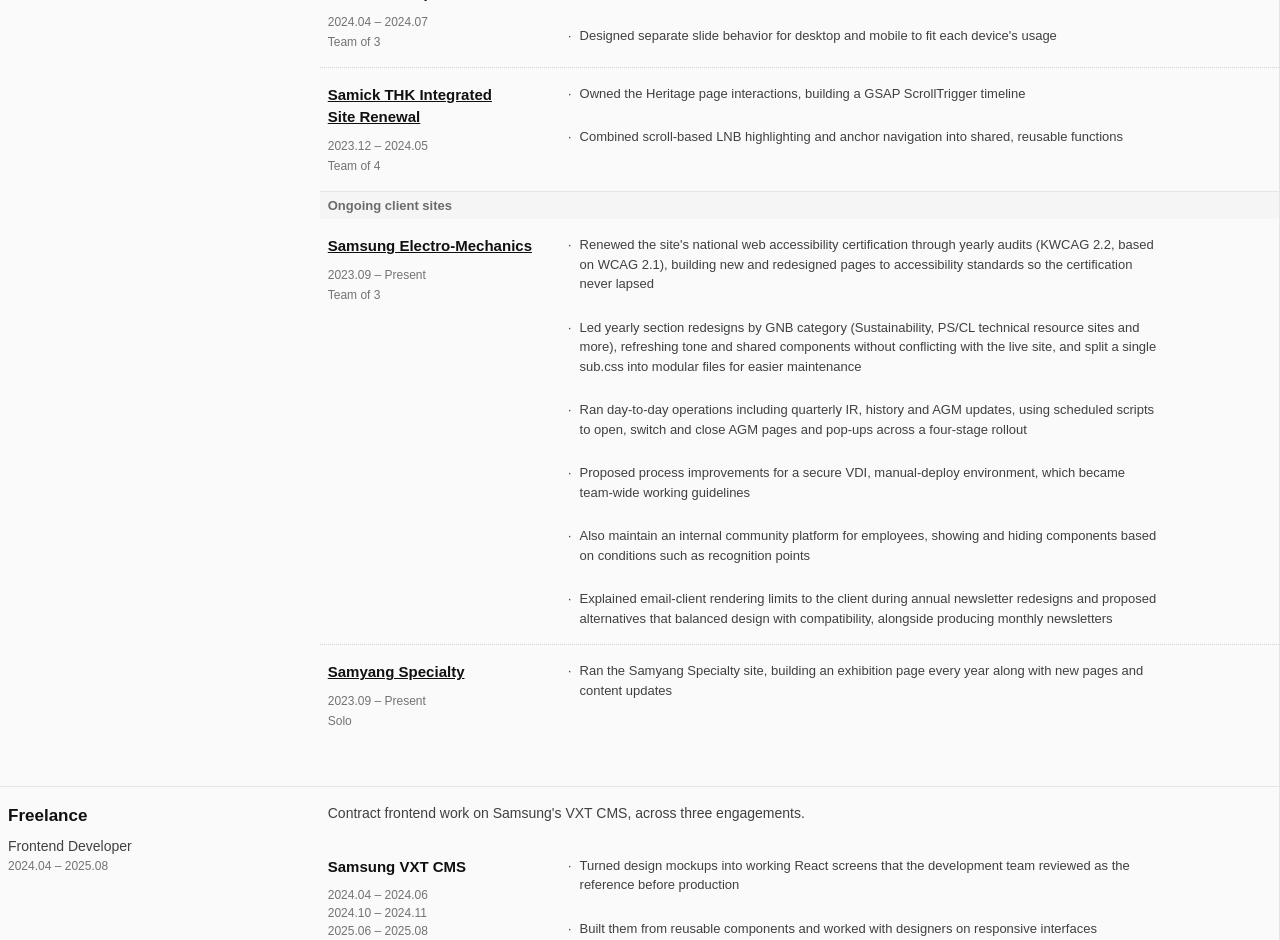
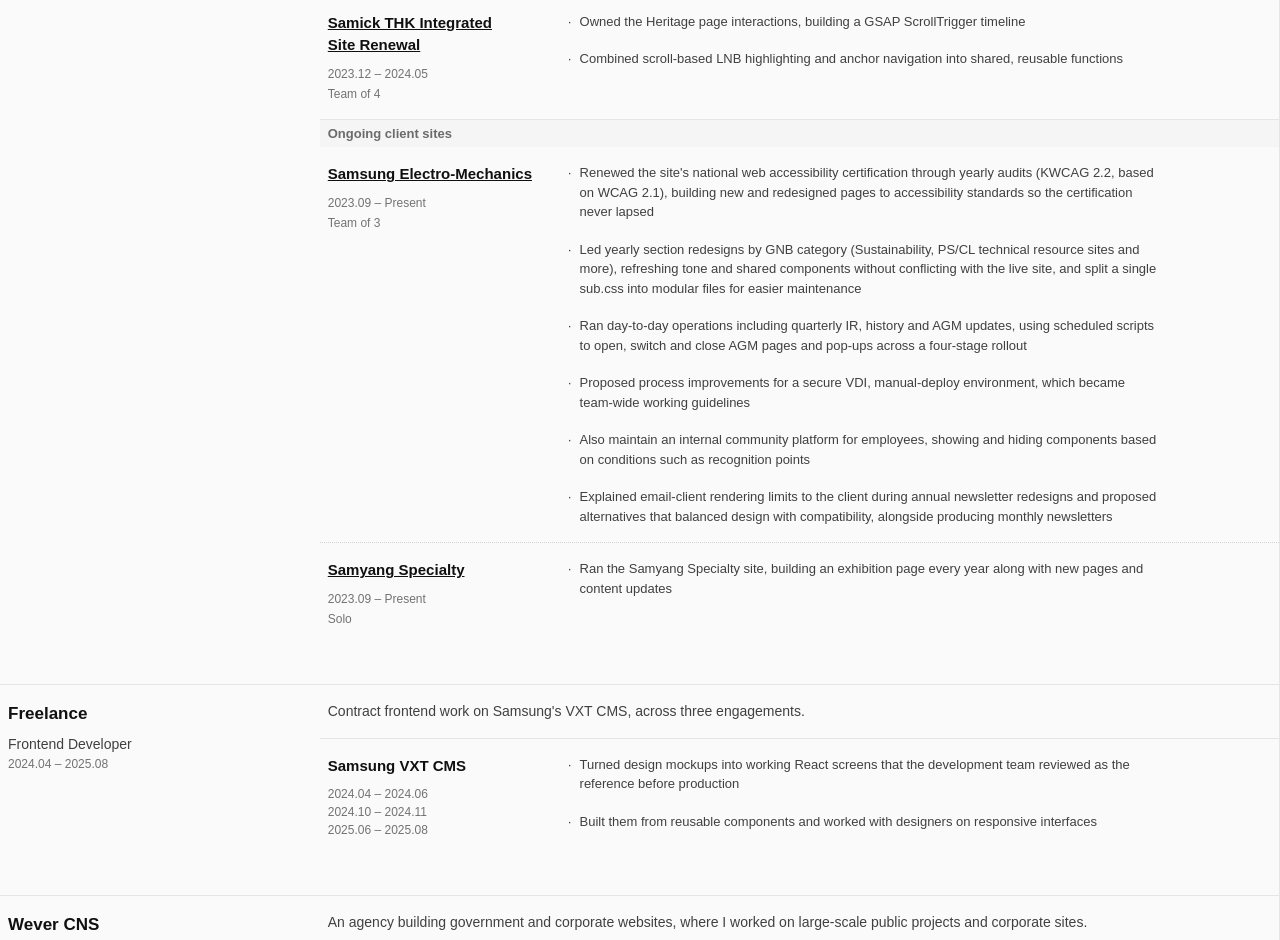
Before and after one commit to hpyhdm/hpyhdm, a Next.js app: page /resume in a window 1280 px wide. Shown: the part 1860-2800 px from the top of the page. Built offline with nearby package versions, Linux system fonts and the light colour scheme; a web font is replaced by a local one.

Commit message:
feat(resume): add divider under company brief

```diff
--- a/src/components/resume/Experience/CompanyBlock.module.scss
+++ b/src/components/resume/Experience/CompanyBlock.module.scss
@@ -68,3 +68,9 @@
   color: $text-secondary;
   font-size: $font-size-md;
 }
+
+// Line under the brief when no group label follows; the label bar draws its own top line
+// 아래에 그룹 소제목이 없을 때만 brief 밑에 선, 소제목이 있으면 label-bar 윗선이 대신함
+.divided {
+  border-bottom: 1px solid $border-default;
+}
--- a/src/components/resume/Experience/CompanyBlock.tsx
+++ b/src/components/resume/Experience/CompanyBlock.tsx
@@ -30,7 +30,10 @@
       </header>
       <div className={styles.body}>
         {company.brief && (
-          <p className={styles.brief}>{t(company.brief)}</p>
+          // Line only when no group label follows / 아래에 그룹 소제목이 없을 때만 선
+          <p className={hasOperations ? styles.brief : `${styles.brief} ${styles.divided}`}>
+            {t(company.brief)}
+          </p>
         )}
         <ProjectGroup
           projects={builds}
--- a/src/components/resume/Experience/ProjectRow.module.scss
+++ b/src/components/resume/Experience/ProjectRow.module.scss
@@ -83,7 +83,7 @@
     color: $text-secondary;
 
     & + li {
-      margin-top: 24px;
+      margin-top: 18px;
     }
 
     &::before {
```
